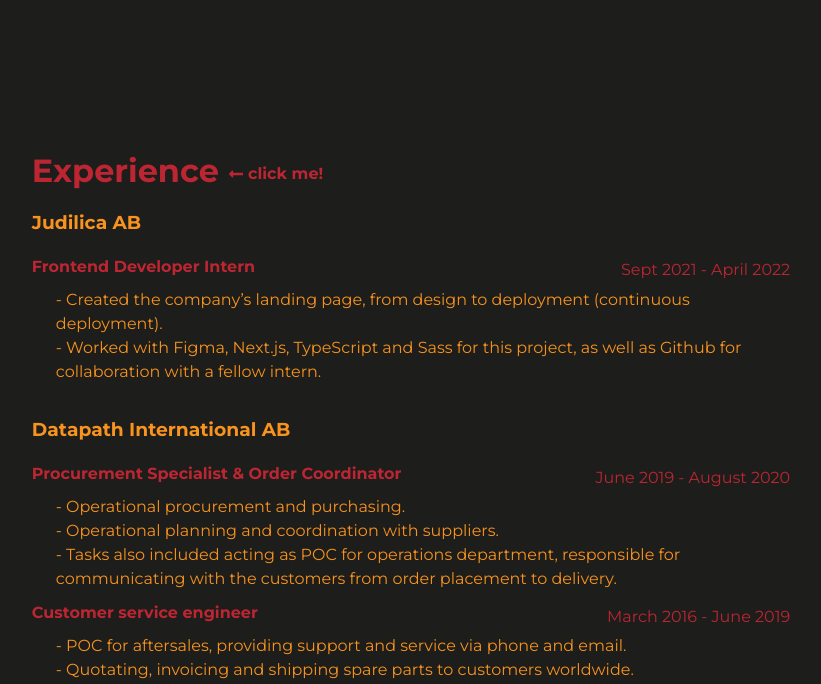
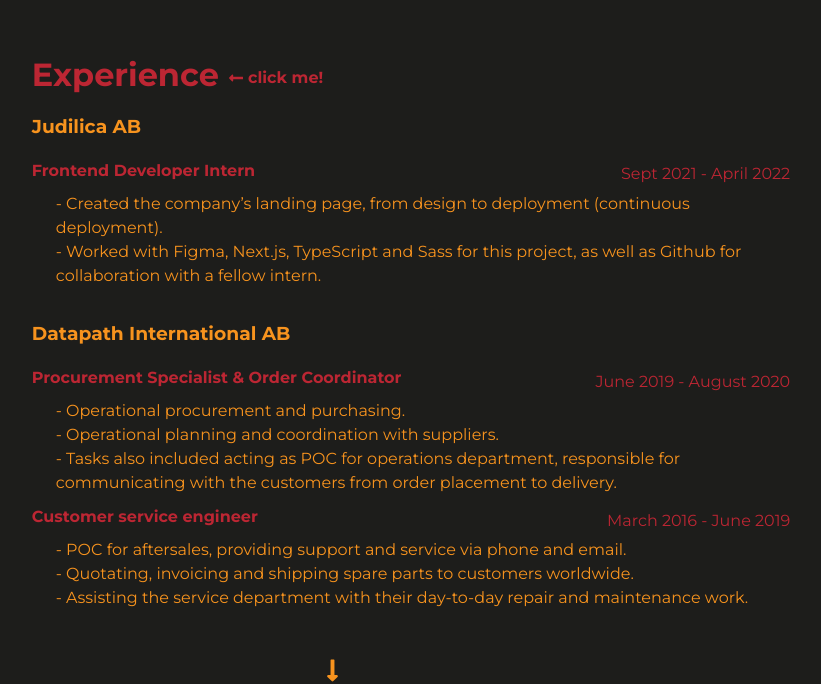
Before and after one commit to hamiat/folio, a React (Create React App) app: page / in a window 1280 px wide. Shown: the part 716-1400 px from the top of the page, without its empty margins (229-1050 px from the left). Built offline with nearby package versions, Linux system fonts and the light colour scheme.

Commit message:
hero completed

```diff
--- a/src/App.tsx
+++ b/src/App.tsx
@@ -66,7 +66,7 @@ const App: React.FC = () => {
   };
 
   return (
-    <main className={style.main}>
+    <motion.main  className={style.main}>
       <motion.section
         variants={startVariants}
         initial="initial"
@@ -392,7 +392,7 @@ const App: React.FC = () => {
       <About />
       <Skills />
       <Contact />
-    </main>
+    </motion.main>
   );
 };
 
--- a/src/components/Skills/skills.module.scss
+++ b/src/components/Skills/skills.module.scss
@@ -8,7 +8,7 @@
   display: flex;
   flex-direction: column;
   justify-content: space-between;
-  padding-top: $mn * 3;
+  padding-top: $mn ;
 
 
   h2 {
```
